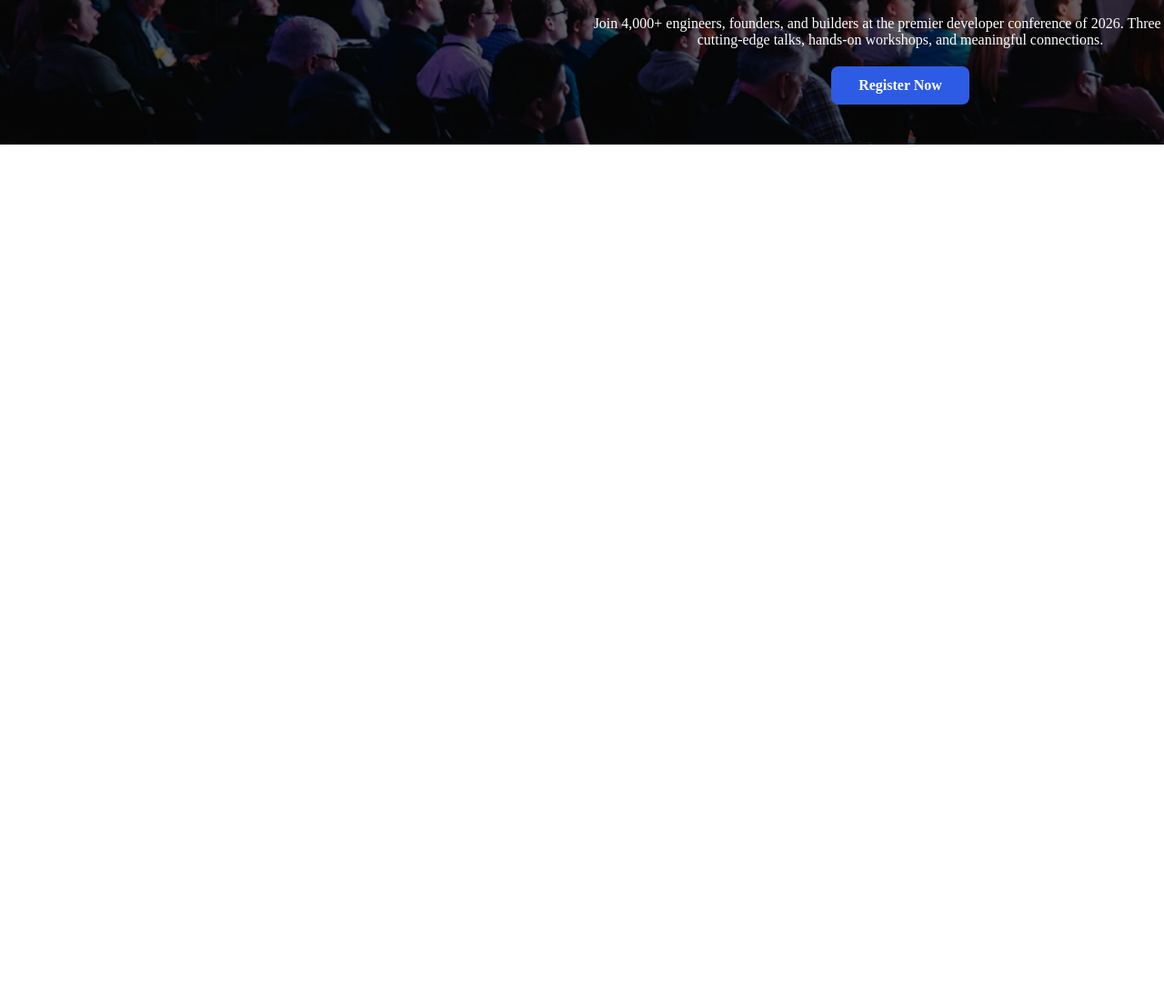
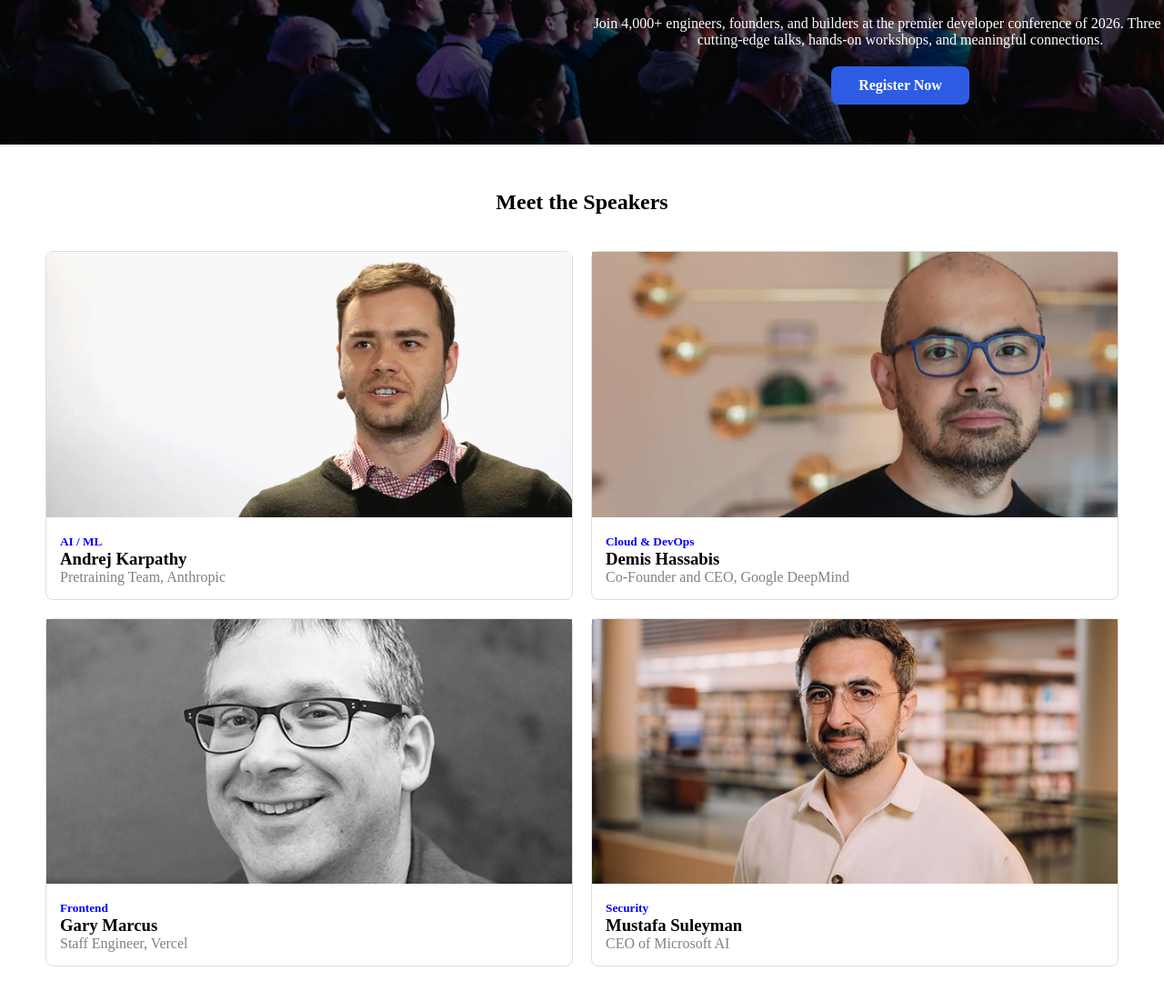
Before and after one commit to mansuraannie1-hue/B14-Assignment1, a plain HTML site: page index.html in a window 1280 px wide. Shown: the part 523-1624 px from the top of the page at 91% size. Before the commit the page ends 800 px from the top, so only its background shows below. Drawn offline with Linux system fonts and the light colour scheme.

Commit message:
create meet the speakers section

```diff
--- a/index.html
+++ b/index.html
@@ -43,8 +43,45 @@
 
 
     </section>
+    <section class="speaker">
+        <h1>Meet the Speakers</h1>
+        <div class="card">
+            <img src="./assets/andrej.png" alt="">
+            <div class="card-content">
+                <h5>AI / ML</h5>
+                <h3>Andrej Karpathy</h3>
+                <p>Pretraining Team, Anthropic</p>
+            </div>
+        </div>
+        <div class="card">
+            <img src="./assets/demis.png" alt="">
+            <div class="card-content">
+                <h5>Cloud & DevOps</h5>
+                <h3>Demis Hassabis</h3>
+                <p>Co-Founder and CEO, Google DeepMind</p>
+            </div>
 
+        </div>
+        <div class="card">
+            <img src="./assets/gary.png" alt="">
 
+            <div class="card-content">
+                <h5>Frontend</h5>
+                <h3>Gary Marcus</h3>
+                <p>Staff Engineer, Vercel</p>
+            </div>
+        </div>
+
+        <div class="card">
+            <img src="./assets/mustafa.png" alt="">
+
+            <div class="card-content">
+                <h5>Security</h5>
+                <h3>Mustafa Suleyman</h3>
+                <p>CEO of Microsoft AI</p>
+            </div>
+        </div>
+    </section>
 
 
 
--- a/style.css
+++ b/style.css
@@ -86,3 +86,36 @@
     margin:20px auto;
 
 }
+.speaker{
+    padding:50px;
+    display:grid;
+    grid-template-columns:1fr 1fr;
+    gap:20px;
+}
+
+.speaker h1{
+    grid-column: 1/3;
+    text-align:center;
+    margin-bottom:20px;
+}
+
+.card{
+    border:1px solid #ddd;
+    border-radius:8px;
+}
+
+.card img{
+    width:100%;
+}
+
+.card-content{
+    padding:15px;
+}
+
+.card-content h5{
+    color:blue;
+}
+
+.card-content p{
+    color:gray;
+}
```
